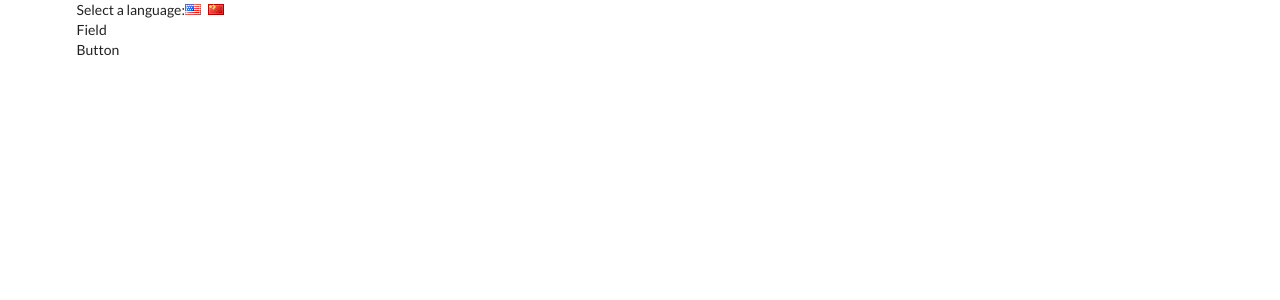
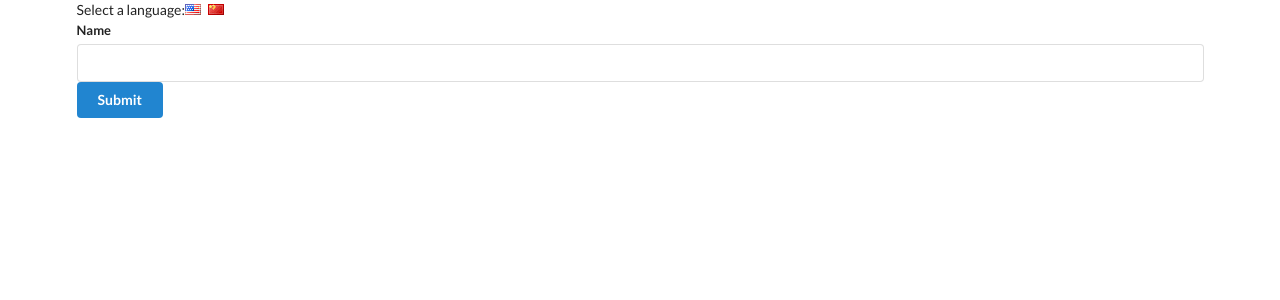
Before and after one commit to meiflin123/language, a React (Create React App) app in the folder language/: page / in a window 1280 px wide. Shown: the top 300 px of the page. Built offline with nearby package versions, Linux system fonts and the light colour scheme.

Commit message:
setup jsx for Field and Button components

```diff
--- a/language/src/components/Button.js
+++ b/language/src/components/Button.js
@@ -3,7 +3,9 @@
 const Button = () => {
 
   return (
-    <div>Button</div>
+    <button className="ui primary button">
+      Submit
+    </button>
   )
 };
 
--- a/language/src/components/Field.js
+++ b/language/src/components/Field.js
@@ -1,10 +1,17 @@
 import React from 'react';
 
-const Field = () => {
+class Field extends React.Component {
 
-  return (
-    <div>Field</div>
-  )
+  render() {
+    return (
+      <div className="ui form">
+        <div className="ui field">
+          <label>Name</label>
+          <input />
+        </div>
+      </div>
+    )
+ }
 };
 
 export default Field;
```
